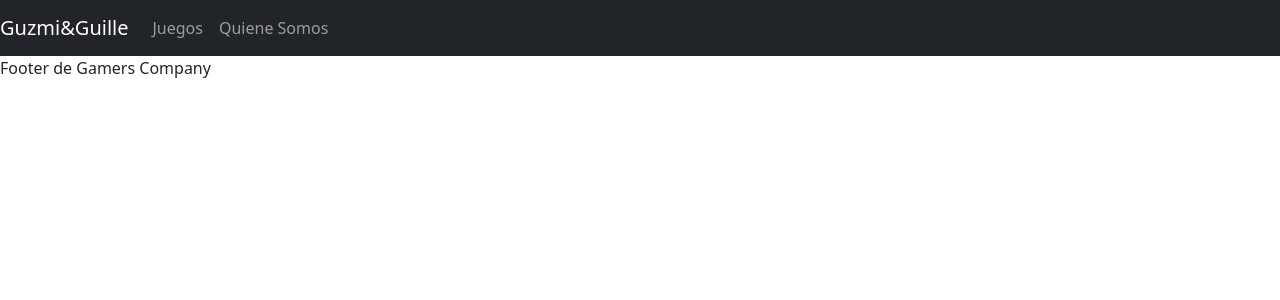
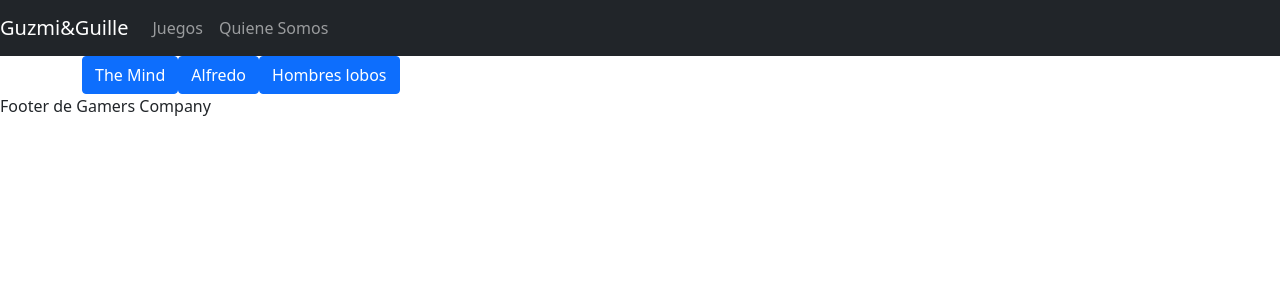
Before and after one commit to Games-More/Board-Games, an Angular app: page / in a window 1280 px wide. Shown: the top 300 px of the page. Built offline with nearby package versions, Linux system fonts and the light colour scheme.

Commit message:
Routing del menú

```diff
--- a/src/app/app-routing.module.ts
+++ b/src/app/app-routing.module.ts
@@ -1,8 +1,12 @@
 import { NgModule } from '@angular/core';
 import { RouterModule, Routes } from '@angular/router';
 import { TheMindComponent } from "../games/the-Mind/the-Mind.component";
+import { MenuComponent } from "../app/menu/menu.component";
 
-const routes: Routes = [{path:'the-Mind',component:TheMindComponent}];
+const routes: Routes = [
+  {path:'',component:MenuComponent},
+  {path:'menu',component:MenuComponent},
+  {path:'the-Mind',component:TheMindComponent}];
 
 @NgModule({
   imports: [RouterModule.forRoot(routes)],
--- a/src/app/head/head.component.html
+++ b/src/app/head/head.component.html
@@ -6,7 +6,7 @@
   <div class="collapse navbar-collapse" id="navbarNavAltMarkup">
     <div class="navbar-nav">
       <li class="nav-item" routerLinkActive="active">
-          <a class="nav-link" routerLink="/juegos">Juegos</a>
+          <a class="nav-link" routerLink="/menu">Juegos</a>
       </li>
       <li class="nav-item" routerLinkActive="disable">
           <a class="nav-link" routerLink="/about">Quiene Somos</a>
--- a/src/app/menu/menu.component.html
+++ b/src/app/menu/menu.component.html
@@ -1,3 +1,3 @@
-<button type="button" class="btn btn-primary" routerLink="/the-Mind">The Mind</button>
+<button type="button" class="btn btn-primary" routerLink="/the-Mind"routerLink="/the-Mind">The Mind</button>
 <button type="button" class="btn btn-primary" routerLink="/the-Mind">Alfredo</button>
 <button type="button" class="btn btn-primary" routerLink="/the-Mind">Hombres lobos</button>
```
